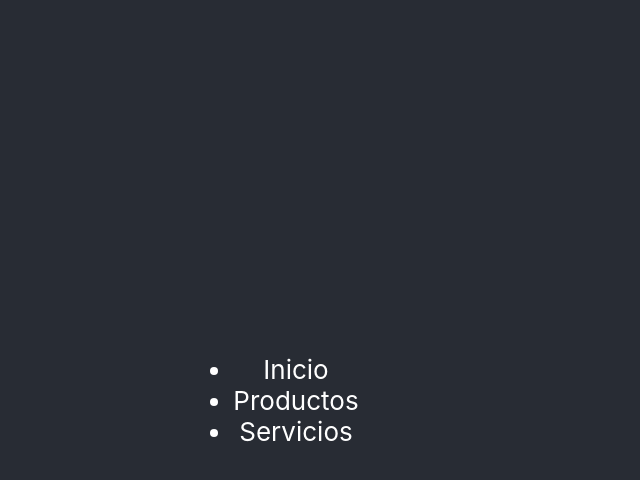
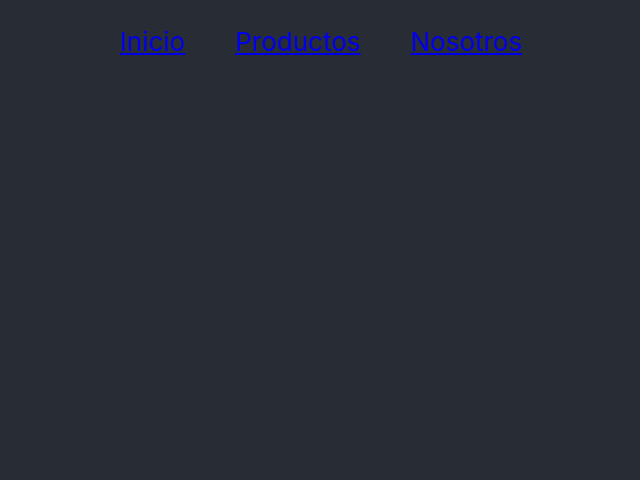
Before and after one commit to gonaricab/freemarket, a React (Create React App) app: page / in a window 1280 px wide. Shown: the top 480 px of the page, without its empty margins (364-1004 px from the left). Built offline with nearby package versions, Linux system fonts and the light colour scheme.

Commit message:
sigo con la list

```diff
--- a/src/App.css
+++ b/src/App.css
@@ -17,8 +17,6 @@
   background-color: #282c34;
   min-height: 100vh;
   display: flex;
-  flex-direction: column;
-  align-items: center;
   justify-content: center;
   font-size: calc(10px + 2vmin);
   color: white;
--- /dev/null
+++ b/src/components/NavBar.css
@@ -0,0 +1,9 @@
+.barra {
+    display: flex;
+    list-style: none;
+
+}
+
+.barra li {
+    margin-left: 50px;
+}
--- a/src/components/NavBar.js
+++ b/src/components/NavBar.js
@@ -1,10 +1,11 @@
+import './NavBar.css'
 const NavBar = () => {
     return (
         <div>
-          <ul>
-            <li>Inicio</li>
-            <li>Productos</li>
-            <li>Servicios</li>
+          <ul className="barra">
+            <li><a href="#">Inicio</a></li>
+            <li><a href="#">Productos</a></li>
+            <li><a href="#">Nosotros</a></li>
           </ul>
         </div>
     )
```
